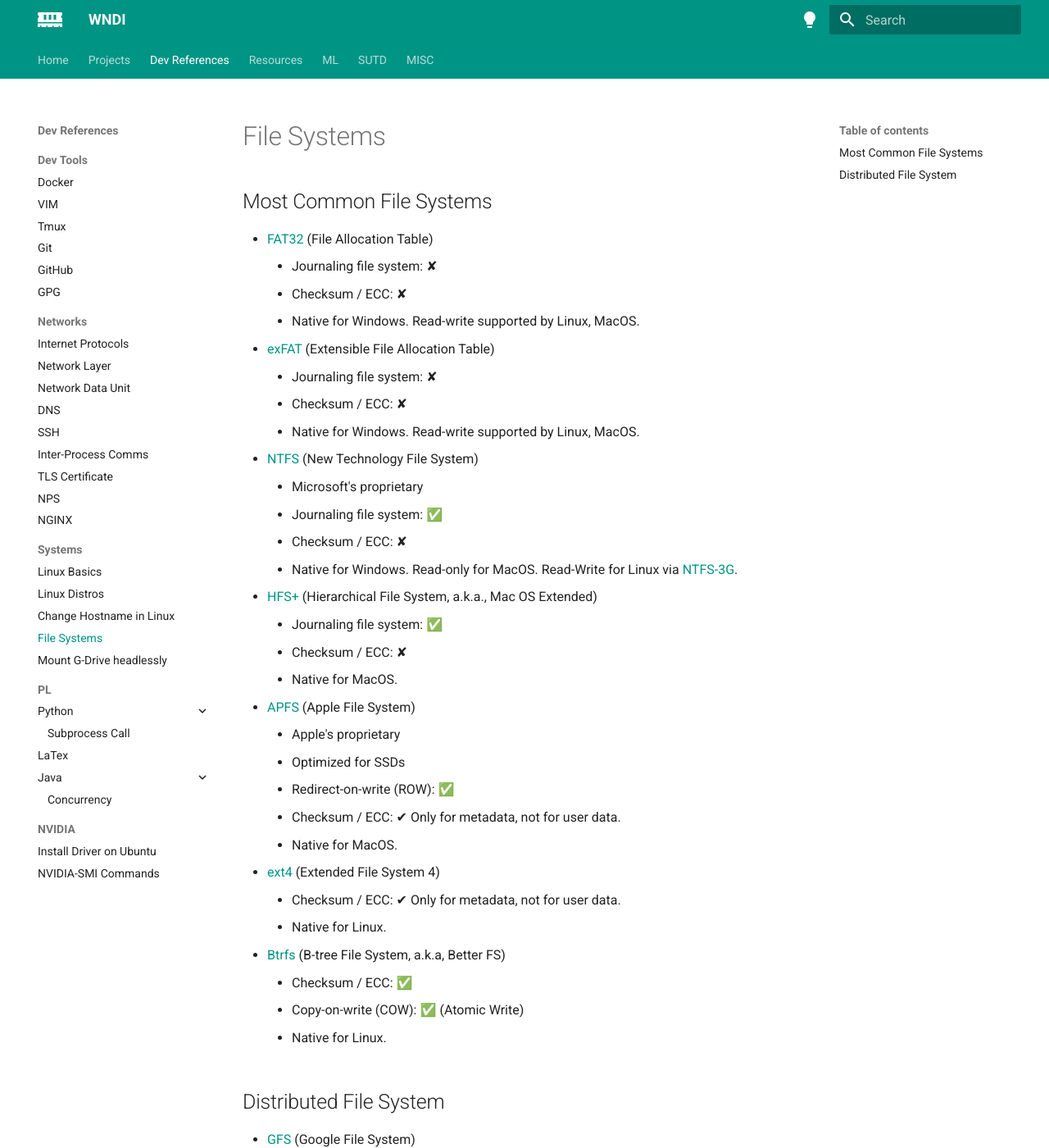
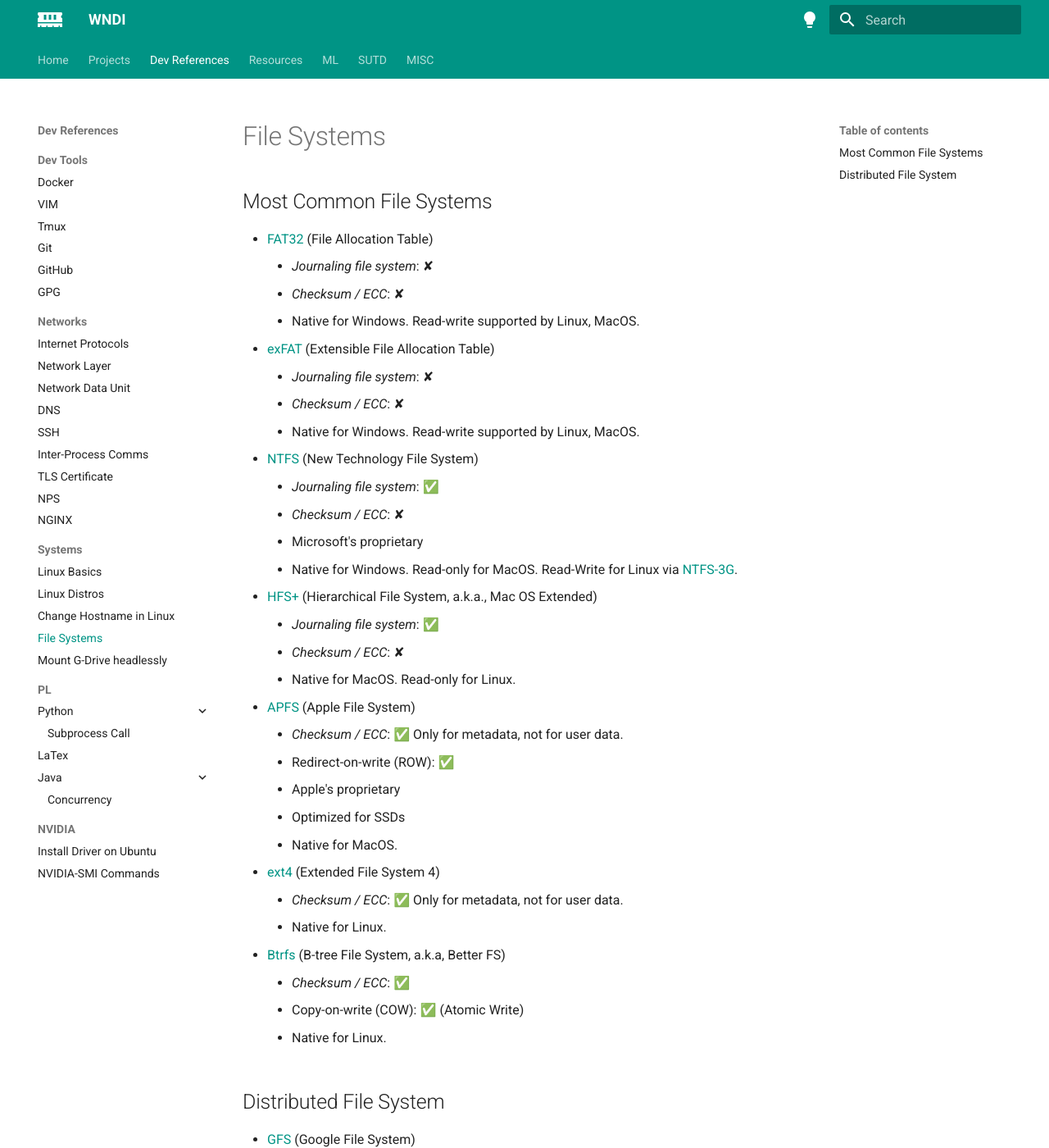
Before and after one commit to MarkHershey/docs, an MkDocs documentation site: the page built from docs/pages/systems/file-systems.md, in a window 1280 px wide and 1400 px high. Shown: the whole window at 82% size. Built offline with MkDocs 1.6.1 and Material for MkDocs 9.7.7, drawn with Linux system fonts in a browser that asks for light colours.

Commit message:
Update file-systems.md

```diff
--- a/docs/pages/systems/file_systems.md
+++ b/docs/pages/systems/file-systems.md
@@ -3,33 +3,33 @@
 ## Most Common File Systems
 
 - [FAT32](https://en.wikipedia.org/wiki/File_Allocation_Table#FAT32) (File Allocation Table)
-    - Journaling file system: ✘
-    - Checksum / ECC: ✘
+    - *Journaling file system*: ✘
+    - *Checksum / ECC*: ✘
     - Native for Windows. Read-write supported by Linux, MacOS.
 - [exFAT](https://en.wikipedia.org/wiki/ExFAT) (Extensible File Allocation Table)
-    - Journaling file system: ✘
-    - Checksum / ECC: ✘
+    - *Journaling file system*: ✘
+    - *Checksum / ECC*: ✘
     - Native for Windows. Read-write supported by Linux, MacOS.
 - [NTFS](https://en.wikipedia.org/wiki/NTFS) (New Technology File System)
+    - *Journaling file system*: ✅
+    - *Checksum / ECC*: ✘
     - Microsoft's proprietary
-    - Journaling file system: ✅
-    - Checksum / ECC: ✘
     - Native for Windows. Read-only for MacOS. Read-Write for Linux via [NTFS-3G](https://en.wikipedia.org/wiki/NTFS-3G).
 - [HFS+](https://en.wikipedia.org/wiki/HFS_Plus) (Hierarchical File System, a.k.a., Mac OS Extended)
-    - Journaling file system: ✅
-    - Checksum / ECC: ✘
-    - Native for MacOS.
+    - *Journaling file system*: ✅
+    - *Checksum / ECC*: ✘
+    - Native for MacOS. Read-only for Linux.
 - [APFS](https://en.wikipedia.org/wiki/Apple_File_System) (Apple File System)
+    - *Checksum / ECC*: ✅ Only for metadata, not for user data.
+    - Redirect-on-write (ROW): ✅
     - Apple's proprietary
     - Optimized for SSDs
-    - Redirect-on-write (ROW): ✅
-    - Checksum / ECC: ✔ Only for metadata, not for user data.
     - Native for MacOS.
 - [ext4](https://en.wikipedia.org/wiki/Ext4) (Extended File System 4)
-    - Checksum / ECC: ✔ Only for metadata, not for user data.
+    - *Checksum / ECC*: ✅ Only for metadata, not for user data.
     - Native for Linux.
 - [Btrfs](https://en.wikipedia.org/wiki/Btrfs) (B-tree File System, a.k.a, Better FS)
-    - Checksum / ECC: ✅
+    - *Checksum / ECC*: ✅
     - Copy-on-write (COW): ✅  (Atomic Write)
     - Native for Linux.
 
--- a/mkdocs.yml
+++ b/mkdocs.yml
@@ -107,7 +107,7 @@ nav:
                 - Linux Basics: "pages/systems/linux-basics.md"
                 - Linux Distros: "pages/systems/linux-distros.md"
                 - Change Hostname in Linux: "pages/systems/linux-change-hostname.md"
-                - File Systems: "pages/systems/file_systems.md"
+                - File Systems: "pages/systems/file-systems.md"
                 - Mount G-Drive headlessly: "pages/systems/linux-mount-gdrive.md"
           - PL:
                 - Python:
```
